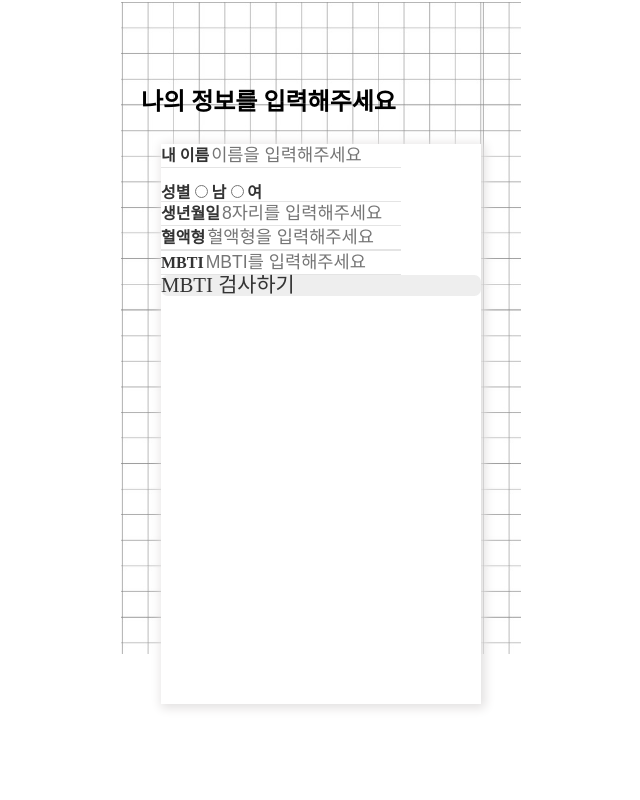
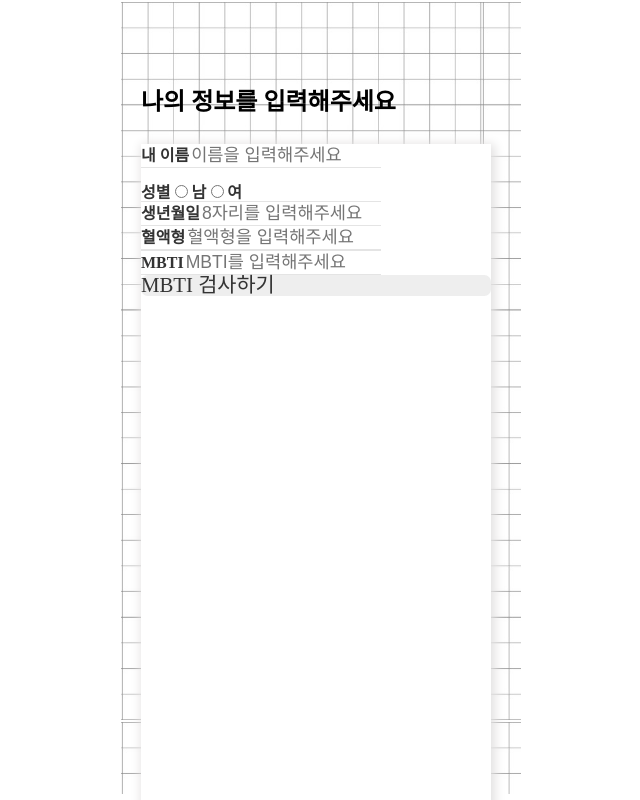
Before and after one commit to codnjs779/chemistry, a React (Create React App) app: page /mepage in a window 1280 px wide. Shown: the top 800 px of the page, without its empty margins (319-959 px from the left). Built offline with nearby package versions, Linux system fonts and the light colour scheme; a web font is replaced by a local one.

Commit message:
testView

```diff
--- a/src/components/InitialScreen.jsx
+++ b/src/components/InitialScreen.jsx
@@ -85,6 +85,11 @@ const InitialContentsBoxStyle = styled.div`
         width: 18pt;
         height: 18pt;
         cursor: pointer;
+
+        margin: 0 auto;
+        position: relative;
+        left: 150px;
+        top: 20px;
     }
 `;
 
--- a/src/components/MeinputPage.jsx
+++ b/src/components/MeinputPage.jsx
@@ -127,12 +127,14 @@ const MeinputPage = () => {
 
 export const InputBoxStyle = styled.div`
     .inputBox {
-        width: 40vh;
-        height: 70vh;
+        width: 350px;
+        height: 700px;
         background-color: rgb(255 255 255);
         position: relative;
         top: 120px;
-        margin: 0 auto;
+        position: relative;
+        left: 20px;
+
         box-shadow: 2px 2px 10px 2px #e2e0e0;
     }
 
@@ -192,8 +194,8 @@ export const TitleStyle = styled.div`
     font-size: 1.5rem;
     font-weight: 600;
     position: relative;
+    left: 20px;
     top: 90px;
-    left: 20px;
 `;
 
 export const InputBtnStyle = styled.div`
--- a/src/styleComponent/GlobalStyle.js
+++ b/src/styleComponent/GlobalStyle.js
@@ -4,8 +4,9 @@ import backImg from "../img/0001.PNG";
 
 export const GlobalStyle = styled.div`
     background-image: url(${backImg});
+    margin: auto;
     width: 400px;
     height: 100%;
+
     font-family: "MaruBuri";
-    margin: auto;
 `;
```
